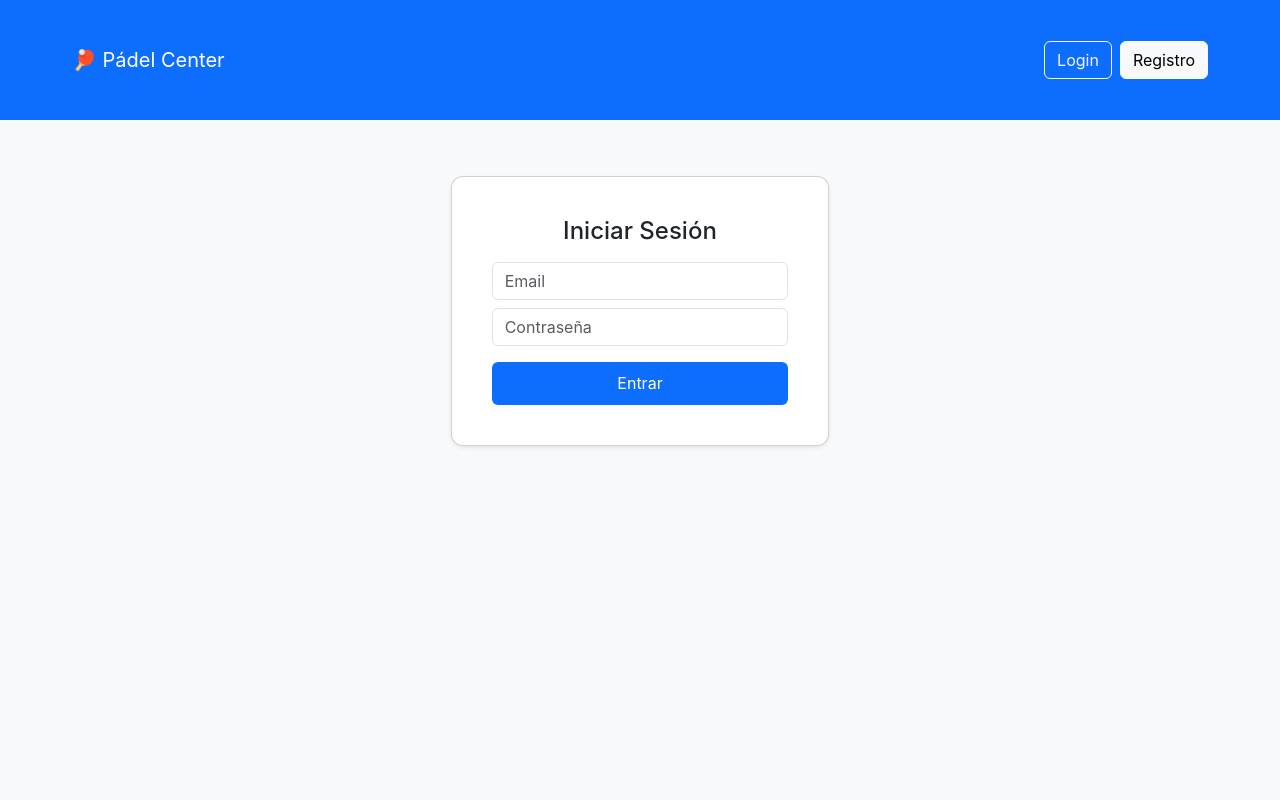
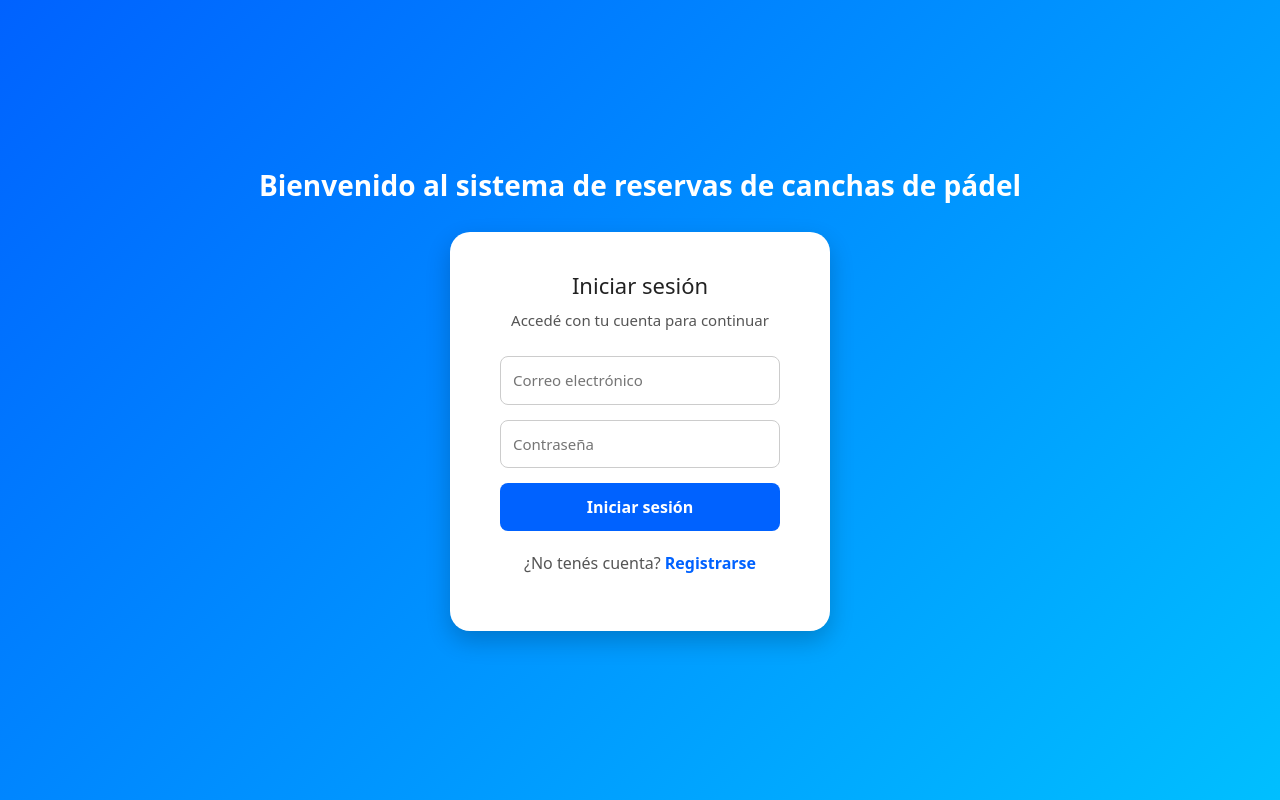
Before and after one commit to Delfi2Avalos/alquiler_canchas_padel2, a React (Vite) app in the folder frontend/: page /login in a window 1280 px wide. Built offline with nearby package versions, Linux system fonts and the light colour scheme.

Commit message:
vistas home, login y registro

```diff
--- a/frontend/src/App.jsx
+++ b/frontend/src/App.jsx
@@ -1,25 +1,18 @@
-import React from "react";
 import { BrowserRouter as Router, Routes, Route } from "react-router-dom";
-import Navbar from "./components/Navbar.jsx";
-import Home from "./pages/Home.jsx";
-import Login from "./pages/Login.jsx";
-import Register from "./pages/Register.jsx";
-import { AuthProvider } from "./contexts/AuthContext.jsx";
+import Home from "./pages/Home";
+import Login from "./pages/Login";
+import Register from "./pages/Register";
+import "./styles/App.css";
 
 function App() {
   return (
-    <AuthProvider>
     <Router>
-        <Navbar />
-        <div className="container mt-4">
       <Routes>
         <Route path="/" element={<Home />} />
         <Route path="/login" element={<Login />} />
         <Route path="/register" element={<Register />} />
       </Routes>
-        </div>
     </Router>
-    </AuthProvider>
   );
 }
 
--- a/frontend/src/pages/Home.jsx
+++ b/frontend/src/pages/Home.jsx
@@ -1,12 +1,30 @@
-import React from "react";
+import { useNavigate } from "react-router-dom";
+import "../styles/App.css";
 
-export default function Home() {
+function Home() {
+  const navigate = useNavigate();
+
   return (
-    <div className="text-center mt-5">
-      <h1>🏓 Bienvenido al Sistema de Reservas de Pádel</h1>
-      <p className="lead text-muted">
-        Gestioná tus reservas, registrate y disfrutá de la mejor experiencia deportiva.
-      </p>
+    <div className="home-container">
+      {/* Capa semitransparente */}
+      <div className="overlay"></div>
+
+      {/* Contenido principal */}
+      <div className="home-content">
+        <h1 className="home-title">Sistema de reservas de canchas de Pádel</h1>
+        <p className="home-subtitle">
+          Cada partido empieza con una buena organización. Nosotros te ayudamos.
+        </p>
+
+        <button
+          className="start-btn"
+          onClick={() => navigate("/login")}
+        >
+          Comenzar
+        </button>
+      </div>
     </div>
   );
 }
+
+export default Home;
--- a/frontend/src/pages/Login.jsx
+++ b/frontend/src/pages/Login.jsx
@@ -1,36 +1,67 @@
-import React, { useContext, useState } from "react";
-import { AuthContext } from "../contexts/AuthContext";
-import { loginUser } from "../services/authService";
+import { useState } from "react";
 import { useNavigate } from "react-router-dom";
+import "../styles/App.css";
 
-export default function Login() {
-  const { login } = useContext(AuthContext);
+function Login() {
   const navigate = useNavigate();
-  const [form, setForm] = useState({ email: "", password: "" });
+  const [email, setEmail] = useState("");
+  const [password, setPassword] = useState("");
+  const [error, setError] = useState("");
 
-  const handleSubmit = async (e) => {
+  const handleSubmit = (e) => {
     e.preventDefault();
-    try {
-      const user = await loginUser(form);
-      login(user);
-      navigate("/");
-    } catch {
-      alert("Credenciales incorrectas");
+
+    if (email === "admin@test.com" && password === "1234") {
+      alert("Inicio de sesión exitoso ");
+      navigate("/home");
+    } else {
+      setError("Correo o contraseña incorrectos");
     }
   };
 
   return (
-    <div className="col-md-4 offset-md-4">
-      <div className="card shadow-sm">
-        <div className="card-body">
-          <h4 className="text-center mb-3">Iniciar Sesión</h4>
-          <form onSubmit={handleSubmit}>
-            <input className="form-control mb-2" type="email" placeholder="Email" onChange={(e) => setForm({ ...form, email: e.target.value })} />
-            <input className="form-control mb-3" type="password" placeholder="Contraseña" onChange={(e) => setForm({ ...form, password: e.target.value })} />
-            <button className="btn btn-primary w-100" type="submit">Entrar</button>
-          </form>
-        </div>
+    <div className="page-container">
+      <h1 className="main-title">
+        Bienvenido al sistema de reservas de canchas de pádel
+      </h1>
+
+      <div className="login-card">
+        <h2 className="login-title">Iniciar sesión</h2>
+        <p className="login-subtitle">Accedé con tu cuenta para continuar</p>
+
+        <form onSubmit={handleSubmit} className="login-form">
+          <input
+            type="email"
+            placeholder="Correo electrónico"
+            value={email}
+            onChange={(e) => setEmail(e.target.value)}
+            required
+          />
+
+          <input
+            type="password"
+            placeholder="Contraseña"
+            value={password}
+            onChange={(e) => setPassword(e.target.value)}
+            required
+          />
+
+          {error && <p className="error-text">{error}</p>}
+
+          <button type="submit" className="login-btn">
+            Iniciar sesión
+          </button>
+        </form>
+
+        <p className="register-text">
+          ¿No tenés cuenta?{" "}
+          <span className="register-link" onClick={() => navigate("/register")}>
+            Registrarse
+          </span>
+        </p>
       </div>
     </div>
   );
 }
+
+export default Login;
--- a/frontend/src/pages/Register.jsx
+++ b/frontend/src/pages/Register.jsx
@@ -1,35 +1,66 @@
-import React, { useState } from "react";
-import { registerUser } from "../services/authService";
+import { useState } from "react";
 import { useNavigate } from "react-router-dom";
+import "../styles/App.css";
 
-export default function Register() {
-  const [form, setForm] = useState({ nombre: "", email: "", password: "" });
+function Register() {
   const navigate = useNavigate();
+  const [nombre, setNombre] = useState("");
+  const [email, setEmail] = useState("");
+  const [password, setPassword] = useState("");
 
-  const handleSubmit = async (e) => {
+  const handleRegister = (e) => {
     e.preventDefault();
-    try {
-      await registerUser(form);
-      alert("Usuario registrado correctamente");
-      navigate("/login");
-    } catch {
-      alert("Error al registrar usuario");
-    }
+    alert(`Usuario ${nombre} registrado correctamente 🎉`);
+    navigate("/");
   };
 
   return (
-    <div className="col-md-4 offset-md-4">
-      <div className="card shadow-sm">
-        <div className="card-body">
-          <h4 className="text-center mb-3">Registro</h4>
-          <form onSubmit={handleSubmit}>
-            <input className="form-control mb-2" placeholder="Nombre" onChange={(e) => setForm({ ...form, nombre: e.target.value })} />
-            <input className="form-control mb-2" type="email" placeholder="Email" onChange={(e) => setForm({ ...form, email: e.target.value })} />
-            <input className="form-control mb-3" type="password" placeholder="Contraseña" onChange={(e) => setForm({ ...form, password: e.target.value })} />
-            <button className="btn btn-success w-100" type="submit">Crear Cuenta</button>
-          </form>
-        </div>
+    <div className="page-container">
+      <h1 className="main-title">Registrate en el sistema de reservas</h1>
+
+      <div className="login-card">
+        <h2 className="login-title">Crear cuenta</h2>
+        <p className="login-subtitle">Completá los datos para registrarte</p>
+
+        <form onSubmit={handleRegister} className="login-form">
+          <input
+            type="text"
+            placeholder="Nombre completo"
+            value={nombre}
+            onChange={(e) => setNombre(e.target.value)}
+            required
+          />
+
+          <input
+            type="email"
+            placeholder="Correo electrónico"
+            value={email}
+            onChange={(e) => setEmail(e.target.value)}
+            required
+          />
+
+          <input
+            type="password"
+            placeholder="Contraseña"
+            value={password}
+            onChange={(e) => setPassword(e.target.value)}
+            required
+          />
+
+          <button type="submit" className="login-btn">
+            Registrarse
+          </button>
+        </form>
+
+        <p className="register-text">
+          ¿Ya tenés cuenta?{" "}
+          <span className="register-link" onClick={() => navigate("/")}>
+            Iniciar sesión
+          </span>
+        </p>
       </div>
     </div>
   );
 }
+
+export default Register;
--- a/frontend/src/styles/App.css
+++ b/frontend/src/styles/App.css
@@ -1,62 +1,159 @@
-/* App.css - estilo base de toda la app */
-
+/* ----------- ESTILOS GENERALES ----------- */
 body {
-  font-family: "Inter", system-ui, -apple-system, sans-serif;
-  background-color: #f5f7fa;
   margin: 0;
   padding: 0;
-  color: #212529;
+  font-family: "Poppins", sans-serif;
+  background-color: #f4f6f8;
 }
 
-.container {
-  max-width: 1200px;
-  margin: 0 auto;
-  padding: 2rem;
+/* ----------- HOME ----------- */
+.home-container {
+  position: relative;
+  height: 100vh;
+  width: 100%;
+  background-image: url("/img/padel.jpg");
+  background-size: cover;
+  background-position: center;
+  background-repeat: no-repeat;
+  display: flex;
+  justify-content: center;
+  align-items: center;
+  color: #fff;
+  text-align: center;
+  font-family: "Poppins", sans-serif;
 }
 
-h1, h2, h3 {
-  color: #0d6efd;
-  font-weight: 600;
+
+.overlay {
+  position: absolute;
+  top: 0;
+  left: 0;
+  width: 100%;
+  height: 100%;
+  background: rgba(0, 0, 0, 0.45);
+  z-index: 0;
 }
 
-.card {
-  background: #fff;
-  border-radius: 12px;
-  box-shadow: 0 4px 12px rgba(0, 0, 0, 0.08);
-  padding: 1.5rem;
-  margin-bottom: 1.5rem;
+.home-content {
+  position: relative;
+  z-index: 2;
+  text-align: center;
+  max-width: 700px;
+  padding: 20px;
+}
+
+.home-title {
+  font-size: 2.5rem;
+  font-weight: 600;
+  margin-bottom: 15px;
+}
+
+.home-subtitle {
+  font-size: 1.2rem;
+  margin-bottom: 25px;
+  color: #f0f0f0;
+}
+
+.start-btn {
+  background-color: #00bfa6;
+  color: white;
+  border: none;
+  padding: 12px 30px;
+  border-radius: 8px;
+  font-size: 1.1rem;
+  cursor: pointer;
   transition: all 0.3s ease;
 }
 
-.card:hover {
-  transform: translateY(-3px);
-  box-shadow: 0 6px 16px rgba(0, 0, 0, 0.1);
+.start-btn:hover {
+  background-color: #009e8f;
+  transform: scale(1.05);
 }
 
-.btn-primary {
-  background-color: #0d6efd;
-  border: none;
-  border-radius: 6px;
-  padding: 0.6rem 1.2rem;
-  transition: background-color 0.2s ease-in-out;
+
+/* ----------- LOGIN Y REGISTER ----------- */
+.page-container {
+  text-align: center;
+  width: 100%;
+  max-width: 100vw;
+  height: 100vh;
+  background: linear-gradient(135deg, #0062ff, #00bfff);
+  display: flex;
+  flex-direction: column;
+  justify-content: center;
+  align-items: center;
 }
 
-.btn-primary:hover {
-  background-color: #0b5ed7;
+.main-title {
+  color: white;
+  font-size: 28px;
+  font-weight: 600;
+  margin-bottom: 30px;
 }
 
-input, select, textarea {
-  border-radius: 6px;
-  border: 1px solid #ced4da;
-  padding: 0.5rem;
-  width: 100%;
-  margin-top: 0.3rem;
+.login-card {
+  background-color: white;
+  padding: 40px 50px;
+  border-radius: 20px;
+  box-shadow: 0px 10px 25px rgba(0, 0, 0, 0.2);
+  text-align: center;
+  width: 380px;
 }
 
-footer {
-  text-align: center;
-  padding: 1rem;
-  color: #6c757d;
-  font-size: 0.9rem;
-  margin-top: 3rem;
+.login-title {
+  font-size: 22px;
+  color: #222;
+  margin-bottom: 10px;
 }
+
+.login-subtitle {
+  color: #555;
+  margin-bottom: 25px;
+  font-size: 15px;
+}
+
+.login-form input {
+  width: 100%;
+  padding: 12px;
+  margin-bottom: 15px;
+  border-radius: 8px;
+  border: 1px solid #ccc;
+  font-size: 15px;
+}
+
+.login-btn {
+  width: 100%;
+  background: #0062ff;
+  color: white;
+  border: none;
+  padding: 12px;
+  border-radius: 8px;
+  cursor: pointer;
+  font-weight: bold;
+  transition: 0.3s;
+}
+
+.login-btn:hover {
+  background: #004ecc;
+}
+
+.error-text {
+  color: red;
+  font-size: 14px;
+  margin-bottom: 10px;
+}
+
+.register-text {
+  margin-top: 20px;
+  color: #555;
+}
+
+.register-link {
+  color: #0062ff;
+  font-weight: bold;
+  cursor: pointer;
+}
+
+.register-link:hover {
+  text-decoration: underline;
+}
```
Also changed, not shown: frontend/public/img/padel.jpg (added). Lines whose indentation alone changed are shown as unchanged.
